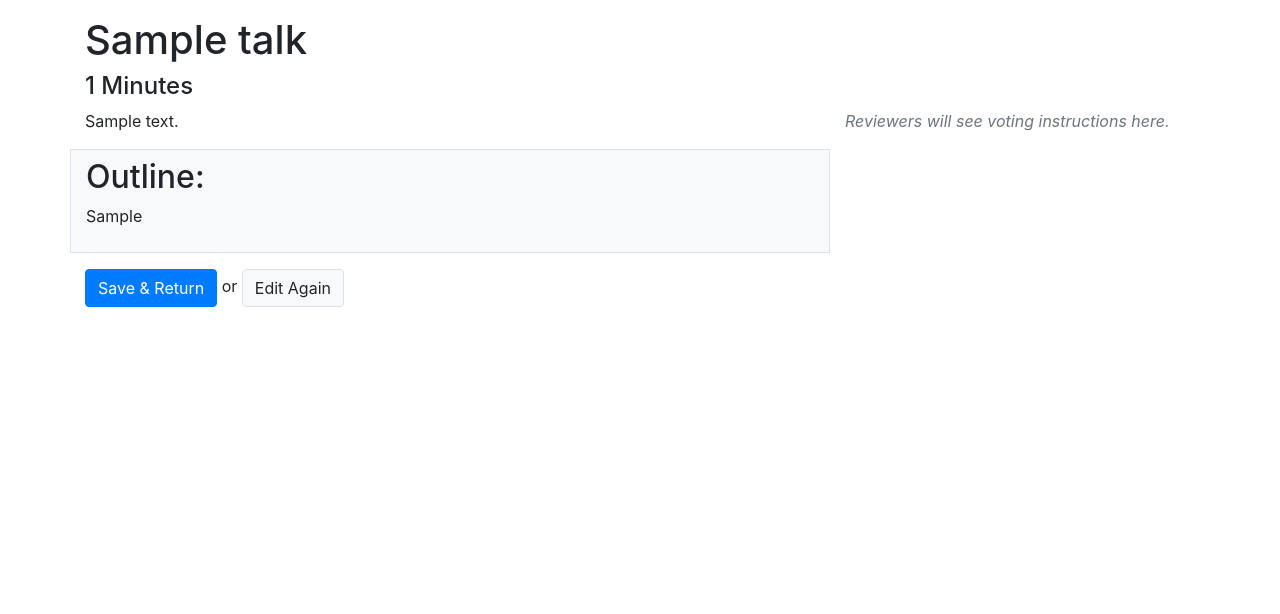
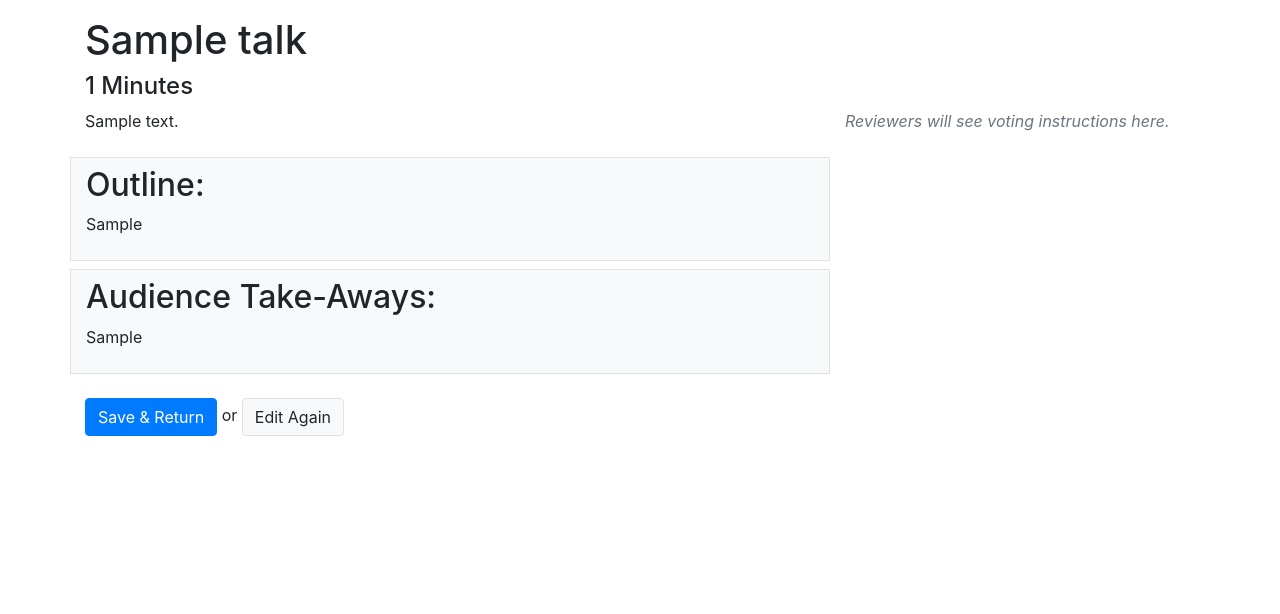
Before and after one commit to pyconca/2019-cfp, a Flask app: page /talks/1/preview in a window 1280 px wide. Shown: the part 56-670 px from the top of the page. Run offline with Flask 2, Linux system fonts and the light colour scheme; a user stored in the database is signed in; tables that the repository leaves empty hold one stand-in row (values such as "Sample post"); parts of the project's set-up code (start-up, migrations or seed data) failed here and were passed over; some libraries are stand-ins or nearby versions.

Commit message:
add "audience take-aways" to CFP form
fixes #1

```diff
--- a/yakbak/models.py
+++ b/yakbak/models.py
@@ -110,6 +110,7 @@ class Talk(db.Model):  # type: ignore
     description: Optional[str] = db.Column(db.Text)
     outline: Optional[str] = db.Column(db.Text)
     requirements: Optional[str] = db.Column(db.Text)
+    take_aways: Optional[str] = db.Column(db.Text)
 
     accepted_recording_release: bool = db.Column(db.Boolean)
 
--- a/yakbak/templates/preview_talk.html
+++ b/yakbak/templates/preview_talk.html
@@ -19,11 +19,18 @@
         {{ talk.description|markdown }}
       </div>
     </div>
-    <div class="row border bg-light py-2">
+    <div class="row border bg-light my-2 py-2">
       <div class="col"><h2>Outline:</h2></div>
       <div class="w-100"></div>
       <div class="col">
         {{ talk.outline|markdown }}
+      </div>
+    </div>
+    <div class="row border bg-light my-2 py-2">
+      <div class="col"><h2>Audience Take-Aways:</h2></div>
+      <div class="w-100"></div>
+      <div class="col">
+        {{ talk.take_aways|markdown }}
       </div>
     </div>
   </div>
```
Also changed, not shown: alembic/versions/474a5e05c155_add_audience_takeaways_field_to_talk.py (added, +28 -0 lines), yakbak/templates/edit_talk.html (+25 -0 lines).
